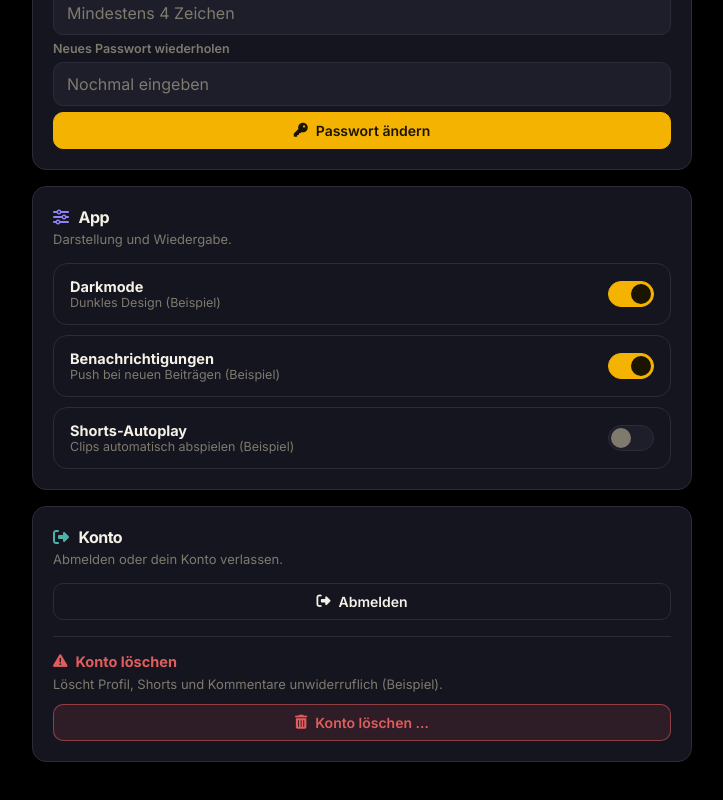
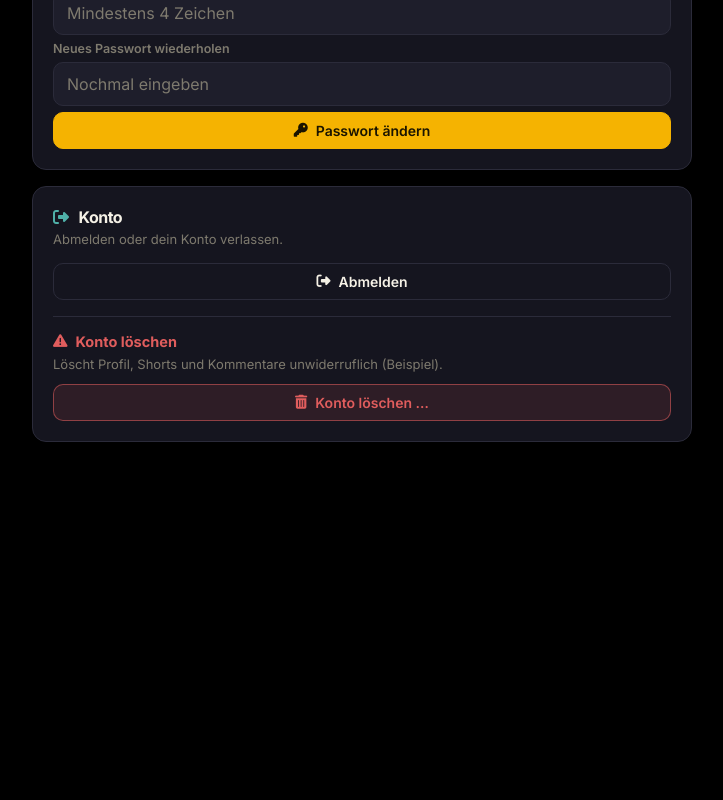
Before and after one commit to arlomu/TontooMedia, a React (Vite) app in the folder frontend/: page /einstellungen in a window 1280 px wide. Shown: the part 830-1630 px from the top of the page, without its empty margins (418-1141 px from the left). After the commit the page ends 1332 px from the top, so only its background shows below. Built offline with nearby package versions, Linux system fonts and the light colour scheme.

Commit message:
Einstellungen: App-Bereich mit Toggles entfernt

```diff
--- a/frontend/src/index.css
+++ b/frontend/src/index.css
@@ -561,31 +561,6 @@ main.app-wrap { max-width: none; padding: 0; }
 }
 
 /* Einstellungen */
-.set-list { display: flex; flex-direction: column; gap: 10px; margin-top: 18px; }
-.set-row {
-  display: flex; align-items: center; justify-content: space-between; gap: 14px;
-  width: 100%; text-align: left; cursor: pointer;
-  background: var(--surface); border: 1px solid var(--border);
-  border-radius: var(--radius); padding: 14px 16px;
-  color: var(--text); font-family: var(--font-body);
-  transition: border-color 0.15s;
-}
-.set-row:hover { border-color: var(--text-3rd); }
-.set-text { display: flex; flex-direction: column; }
-.set-text strong { font-size: 14.5px; }
-.set-text small { color: var(--text-3rd); font-size: 12.5px; }
-.switch { position: relative; width: 46px; height: 26px; border-radius: 999px; background: var(--surface2); border: 1px solid var(--border); flex-shrink: 0; transition: background 0.15s; }
-.switch::after {
-  content: ''; position: absolute; top: 2px; left: 2px;
-  width: 20px; height: 20px; border-radius: 50%; background: var(--text-3rd);
-  transition: left 0.15s, background 0.15s;
-}
-.switch.on { background: var(--brand); border-color: var(--brand); }
-.switch.on::after { left: 22px; background: var(--brand-ink); }
-.liveprev { font-size: 13.5px; color: var(--text-sec); }
-.liveprev strong { color: var(--brand); }
-
-/* Einstellungen: Karten-Sektionen (Profil / Sicherheit / App / Konto) */
 .set-section {
   background: var(--surface); border: 1px solid var(--border);
   border-radius: var(--radius); padding: 20px;
@@ -597,7 +572,6 @@ main.app-wrap { max-width: none; padding: 0; }
   margin: 0 0 4px; color: var(--text);
 }
 .set-desc { margin: 0 0 16px; font-size: 13px; color: var(--text-3rd); }
-.set-list.notop { margin-top: 0; }
 .set-section .field input, .set-section .field textarea { background: var(--surface2); }
 .profile-hero {
   display: flex; align-items: center; gap: 14px;
--- a/frontend/src/pages/app/Einstellungen.jsx
+++ b/frontend/src/pages/app/Einstellungen.jsx
@@ -1,17 +1,5 @@
 import { useEffect, useRef, useState } from 'react'
 import { useNavigate } from 'react-router-dom'
-
-function Toggle({ label, desc, on, onFlip }) {
-  return (
-    <button type="button" className="set-row" onClick={onFlip} aria-pressed={on}>
-      <span className="set-text">
-        <strong>{label}</strong>
-        <small>{desc}</small>
-      </span>
-      <span className={`switch${on ? ' on' : ''}`} aria-hidden="true" />
-    </button>
-  )
-}
 
 const USER_RE = /^[a-z0-9._]{3,20}$/
 const BIO_MAX = 160
@@ -72,11 +60,6 @@ export default function Einstellungen({ showToast }) {
     toast('Konto gelöscht (Beispiel).')
     navigate('/')
   }
-
-  // ---------- App (wie bisher) ----------
-  const [dark, setDark] = useState(true)
-  const [notifs, setNotifs] = useState(true)
-  const [autoplay, setAutoplay] = useState(false)
 
   return (
     <div className="app-page narrow">
@@ -199,18 +182,6 @@ export default function Einstellungen({ showToast }) {
         </form>
       </section>
 
-      {/* App */}
-      <section className="set-section">
-        <h3 className="set-h3"><i className="fa-solid fa-sliders ic-violet" /> App</h3>
-        <p className="set-desc">Darstellung und Wiedergabe.</p>
-
-        <div className="set-list notop">
-          <Toggle label="Darkmode" desc="Dunkles Design (Beispiel)" on={dark} onFlip={() => setDark((v) => !v)} />
-          <Toggle label="Benachrichtigungen" desc="Push bei neuen Beiträgen (Beispiel)" on={notifs} onFlip={() => setNotifs((v) => !v)} />
-          <Toggle label="Shorts-Autoplay" desc="Clips automatisch abspielen (Beispiel)" on={autoplay} onFlip={() => setAutoplay((v) => !v)} />
-        </div>
-      </section>
-
       {/* Konto */}
       <section className="set-section">
         <h3 className="set-h3"><i className="fa-solid fa-right-from-bracket ic-teal" /> Konto</h3>
```
